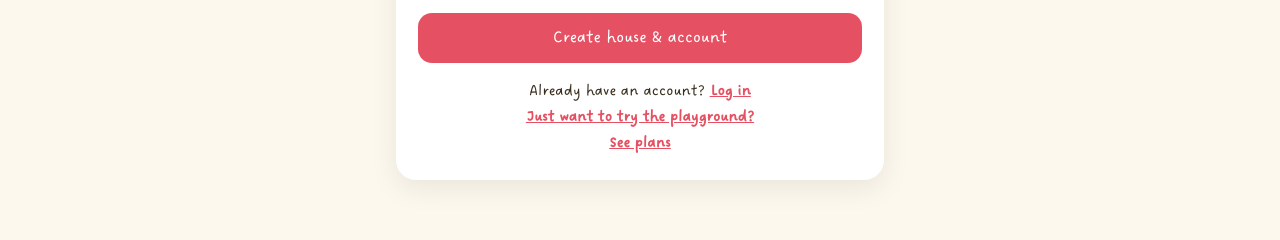
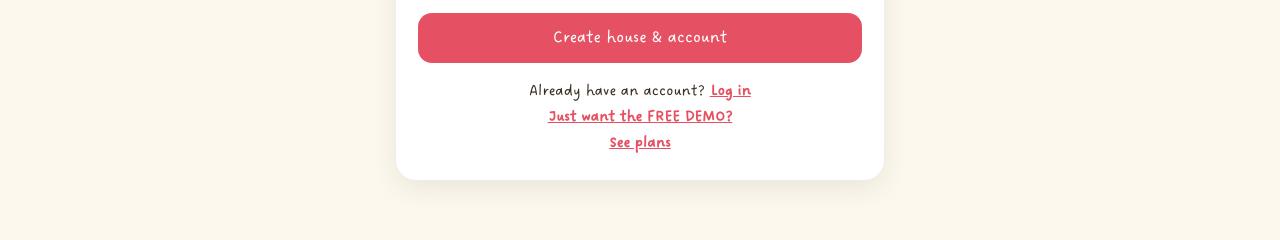
Before and after one commit to stefanieg828/ilovepbj, a PHP site: page /register.php in a window 1280 px wide. Shown: the part 935-1175 px from the top of the page. Run offline with PHP 8.4, Linux system fonts and the light colour scheme.

Commit message:
Surface FREE DEMO on homepage and set public invite FREE-DEMO.
Public CTAs say FREE DEMO (not playground); demo house code is FREE-DEMO with legacy DEMO-PBJ alias. Sales showcase stays invite-only.

```diff
--- a/register.php
+++ b/register.php
@@ -80,12 +80,12 @@ if ($_SERVER['REQUEST_METHOD'] === 'POST') {
                         $demoId = (int) pbj_ensure_demo_playground($pdo);
                     }
                     if ($demoId <= 0) {
-                        $demoCode = defined('PBJ_DEMO_INVITE_CODE') ? PBJ_DEMO_INVITE_CODE : 'DEMO-PBJ';
+                        $demoCode = defined('PBJ_DEMO_INVITE_CODE') ? PBJ_DEMO_INVITE_CODE : 'FREE-DEMO';
                         $house = pbj_find_restaurant_by_code($pdo, $demoCode);
                         $demoId = $house ? (int) $house['id'] : 0;
                     }
                     if ($demoId <= 0) {
-                        throw new RuntimeException('Playground is not available right now. Please try again shortly.');
+                        throw new RuntimeException('Free demo is not available right now. Please try again shortly.');
                     }
 
                     $hashed = password_hash($password, PASSWORD_DEFAULT);
@@ -283,7 +283,7 @@ if ($_SERVER['REQUEST_METHOD'] === 'POST') {
 <head>
     <meta charset="UTF-8">
     <meta name="viewport" content="width=device-width, initial-scale=1.0">
-    <title><?php echo $mode === 'playground' ? 'Try the playground' : 'Create account'; ?> · ilovepbj ops</title>
+    <title><?php echo $mode === 'playground' ? 'FREE DEMO' : 'Create account'; ?> · ilovepbj ops</title>
     <?php if (function_exists('pbj_render_favicon_links')) { pbj_render_favicon_links(); } ?>
     <style>
         @font-face { font-family: 'DreamingOutLoudPro'; src: url('/Fonts/dreaming-outloud-pro-regular.otf') format('opentype'); }
@@ -328,7 +328,7 @@ if ($_SERVER['REQUEST_METHOD'] === 'POST') {
 <body>
     <div class="top">
         <a href="/">← Back to home</a>
-        <h1><?php echo $mode === 'playground' ? 'Try the playground' : 'Create account'; ?></h1>
+        <h1><?php echo $mode === 'playground' ? 'FREE DEMO' : 'Create account'; ?></h1>
     </div>
     <div class="wrap">
         <?php if ($mode !== 'playground'): ?>
@@ -340,7 +340,7 @@ if ($_SERVER['REQUEST_METHOD'] === 'POST') {
 
         <div class="card">
             <?php if ($mode === 'playground'): ?>
-                <p class="hint">Just a username, email, and password — then jump into the demo kitchen. Add your name and open a real house later when you’re ready.</p>
+                <p class="hint">Enter the free demo with a username, email, and password — peek the kitchen without a paid trial. Add your name and open a real house later when you’re ready.</p>
             <?php elseif ($mode === 'start' && $plan): ?>
                 <span class="plan-pill">
                     Plan: <?php echo htmlspecialchars($plan['name']); ?> · <?php echo htmlspecialchars($plan['price']); ?>
@@ -437,7 +437,7 @@ if ($_SERVER['REQUEST_METHOD'] === 'POST') {
 
                 <button class="btn" type="submit" id="submit-btn"><?php
                     if ($mode === 'playground') {
-                        echo 'Enter the playground';
+                        echo 'Enter the free demo';
                     } elseif ($mode === 'join') {
                         echo 'Create account & join';
                     } elseif (!empty($plan['limited'])) {
@@ -454,7 +454,7 @@ if ($_SERVER['REQUEST_METHOD'] === 'POST') {
                     Ready for a real house? <a href="/register?mode=start&amp;plan=crew_10">Start free trial</a><br>
                     <a href="/join">I have an invite code</a>
                 <?php else: ?>
-                    <a href="/register?mode=playground">Just want to try the playground?</a><br>
+                    <a href="/register?mode=playground">Just want the FREE DEMO?</a><br>
                     <a href="/#plans">See plans</a>
                 <?php endif; ?>
             </div>
--- a/sales-playground.inc.php
+++ b/sales-playground.inc.php
@@ -1,9 +1,9 @@
 <?php
 /**
- * Playground houses (Sales Showcase + ilovepbj Playground) — full access,
+ * Playground houses (Sales Showcase + ilovepbj Free Demo) — full access,
  * restore to gold-master starters on demand + nightly.
  *
- * Codes: SALES-PBJ · DEMO-PBJ
+ * Codes: SALES-PBJ · FREE-DEMO (legacy alias DEMO-PBJ)
  * Gold master lives outside the live DB so tester deletes never eat starters.
  */
 if (!defined('PBJ_SALES_PLAYGROUND_LOADED')) {
@@ -12,14 +12,24 @@ if (!defined('PBJ_SALES_PLAYGROUND_LOADED')) {
 
 define('PBJ_SALES_INVITE_CODE', 'SALES-PBJ');
 define('PBJ_SALES_HOUSE_NAME', 'Sales Showcase');
-define('PBJ_DEMO_INVITE_CODE', 'DEMO-PBJ');
-define('PBJ_DEMO_HOUSE_NAME', 'ilovepbj Playground');
+define('PBJ_DEMO_INVITE_CODE', 'FREE-DEMO');
+/** Legacy public code — still accepted for lookups until DB is updated. */
+define('PBJ_DEMO_INVITE_CODE_LEGACY', 'DEMO-PBJ');
+define('PBJ_DEMO_HOUSE_NAME', 'ilovepbj Free Demo');
 /** Timezone for “end of day” reset (2:00 AM local). */
 define('PBJ_SALES_TIMEZONE', 'America/New_York');
 
-/** Invite codes that always support starter reset. */
+/** Public + legacy invite codes for the free demo house. */
+function pbj_demo_invite_codes(): array {
+    return [PBJ_DEMO_INVITE_CODE, PBJ_DEMO_INVITE_CODE_LEGACY];
+}
+
+/** Invite codes that always support starter reset (sales + free demo aliases). */
 function pbj_playground_invite_codes(): array {
-    return [PBJ_SALES_INVITE_CODE, PBJ_DEMO_INVITE_CODE];
+    return array_values(array_unique(array_merge(
+        [PBJ_SALES_INVITE_CODE],
+        pbj_demo_invite_codes()
+    )));
 }
 
 function pbj_sales_snapshot_dir(): string {
@@ -172,12 +182,20 @@ function pbj_sales_bump_epoch(PDO $pdo, int $restaurantId): int {
 }
 
 /**
- * Ensure DEMO-PBJ (personal playground) is flagged for unlimited + starter reset.
+ * Ensure FREE-DEMO (personal free demo; legacy DEMO-PBJ) is flagged for unlimited + starter reset.
  */
 function pbj_ensure_demo_playground(PDO $pdo): int {
-    $stmt = $pdo->prepare('SELECT id FROM restaurants WHERE UPPER(invite_code) = ? LIMIT 1');
-    $stmt->execute([PBJ_DEMO_INVITE_CODE]);
-    $id = (int) ($stmt->fetchColumn() ?: 0);
+    $id = 0;
+    $matchedCode = '';
+    foreach (pbj_demo_invite_codes() as $demoCode) {
+        $stmt = $pdo->prepare('SELECT id FROM restaurants WHERE UPPER(invite_code) = ? LIMIT 1');
+        $stmt->execute([$demoCode]);
+        $id = (int) ($stmt->fetchColumn() ?: 0);
+        if ($id > 0) {
+            $matchedCode = $demoCode;
+            break;
+        }
+    }
     if ($id <= 0) {
         $ownerId = 1;
         try {
@@ -197,13 +215,19 @@ function pbj_ensure_demo_playground(PDO $pdo): int {
         $pdo->prepare('INSERT INTO restaurants (name, owner_id, invite_code) VALUES (?, ?, ?)')
             ->execute([PBJ_DEMO_HOUSE_NAME, $ownerId, PBJ_DEMO_INVITE_CODE]);
         $id = (int) $pdo->lastInsertId();
-        pbj_sales_log("created demo playground id={$id}");
+        pbj_sales_log("created free demo house id={$id} code=" . PBJ_DEMO_INVITE_CODE);
     } else {
-        $pdo->prepare('UPDATE restaurants SET name = ? WHERE id = ? AND (name = ? OR name = ? OR name = ?)')
-            ->execute([PBJ_DEMO_HOUSE_NAME, $id, 'Demo Kitchen', 'DEMO Kitchen', '']);
-        // Always keep the friendly name if still demo-ish
-        $pdo->prepare('UPDATE restaurants SET name = ? WHERE id = ? AND UPPER(invite_code) = ?')
-            ->execute([PBJ_DEMO_HOUSE_NAME, $id, PBJ_DEMO_INVITE_CODE]);
+        $pdo->prepare('UPDATE restaurants SET name = ? WHERE id = ? AND (name = ? OR name = ? OR name = ? OR name = ?)')
+            ->execute([PBJ_DEMO_HOUSE_NAME, $id, 'Demo Kitchen', 'DEMO Kitchen', 'ilovepbj Playground', '']);
+        // Prefer public FREE-DEMO code; leave legacy DEMO-PBJ until ops updates DB if needed
+        if ($matchedCode !== '' && $matchedCode !== PBJ_DEMO_INVITE_CODE) {
+            // Keep legacy row findable; name still shows Free Demo
+            $pdo->prepare('UPDATE restaurants SET name = ? WHERE id = ?')
+                ->execute([PBJ_DEMO_HOUSE_NAME, $id]);
+        } else {
+            $pdo->prepare('UPDATE restaurants SET name = ? WHERE id = ? AND UPPER(invite_code) = ?')
+                ->execute([PBJ_DEMO_HOUSE_NAME, $id, PBJ_DEMO_INVITE_CODE]);
+        }
     }
 
     $stmt = $pdo->prepare('SELECT settings_json FROM restaurant_settings WHERE restaurant_id = ?');
@@ -496,7 +520,7 @@ function pbj_sales_save_starters_from_restaurant(PDO $pdo, int $sourceRestaurant
         'saved_at' => date('c'),
         'source_restaurant_id' => $sourceRestaurantId,
         'keys' => $keys,
-        'note' => 'Gold master for DEMO-PBJ + SALES-PBJ. Reset never edits these files — only live house rows.',
+        'note' => 'Gold master for FREE-DEMO (+ legacy DEMO-PBJ) + SALES-PBJ. Reset never edits these files — only live house rows.',
     ], JSON_PRETTY_PRINT));
 
     pbj_sales_log("saved gold master: {$keys} starter keys from restaurant {$sourceRestaurantId}");
```
